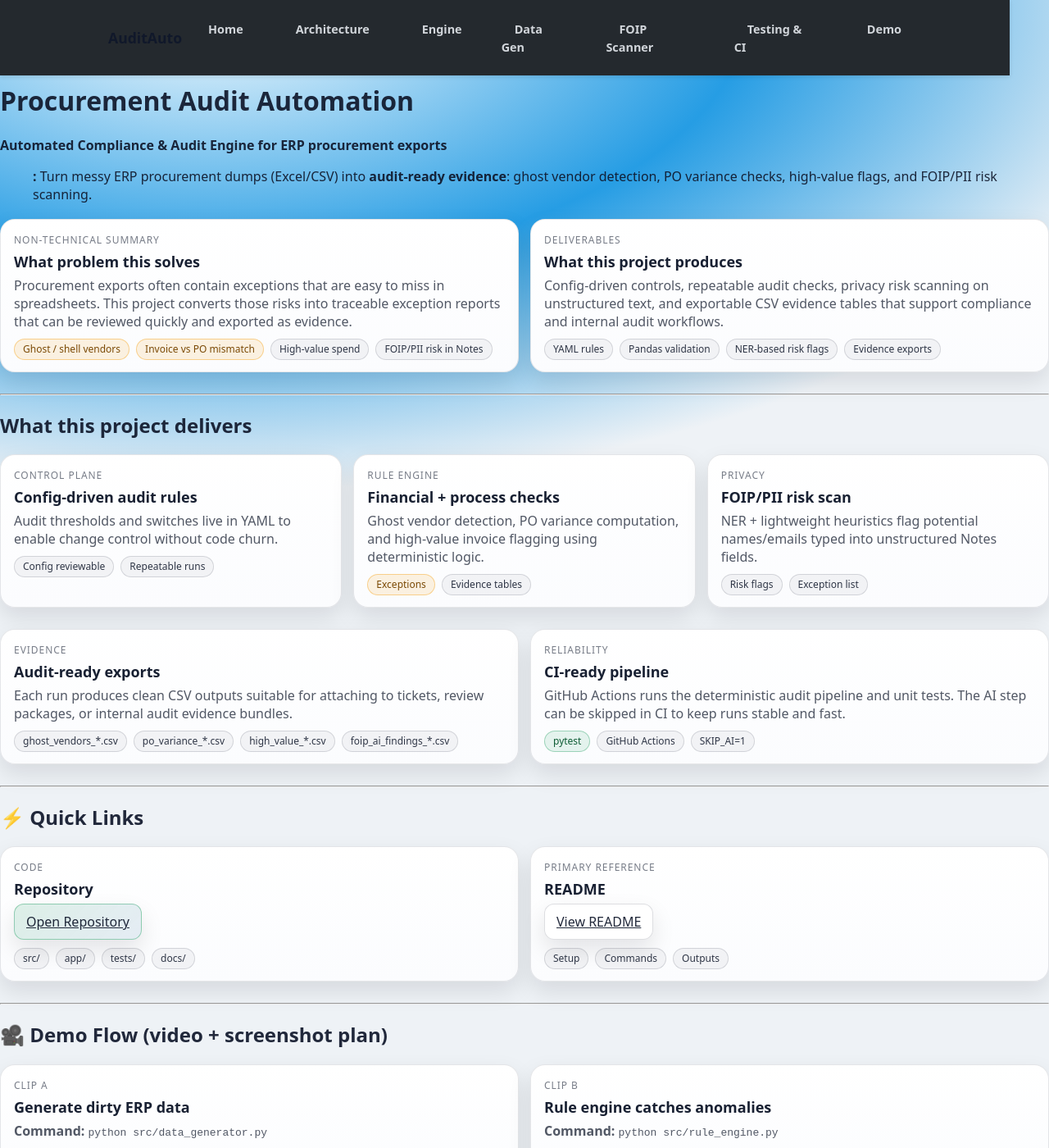
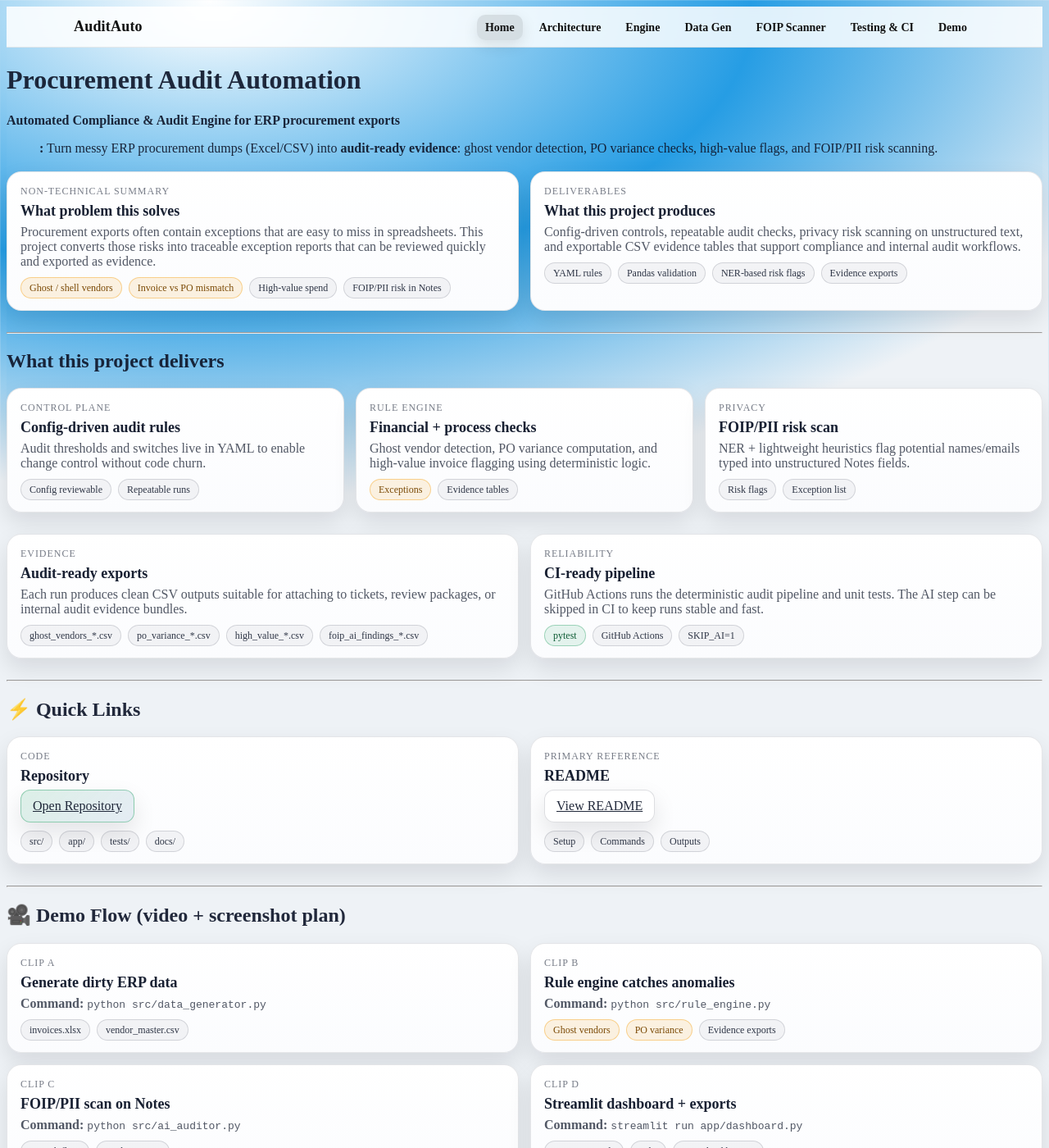
Before and after one commit to devtalent2030/procurement-audit-automation, a Jekyll site: the page built from docs/index.md, in a window 1280 px wide and 1400 px high. Shown: the whole window at 82% size. Built offline with Jekyll 4.4.1, drawn with Linux system fonts in a browser that asks for light colours.

Commit message:
Add responsive nav toggle and refine header styles
Enhance the site navigation: add ARIA attributes and an accessible hamburger toggle with JS to open/close the primary menu and to collapse it on link click. Update nav link templates to set an active class based on page URL. Revamp navigation styling: switch from fixed positioning to sticky, add backdrop blur and border, adjust layout/spacing, restyle logo and links, and implement responsive mobile menu visuals (toggle button, collapsed panel, and active link styles). These changes improve accessibility, mobile UX, and visual polish of the header.

```diff
--- a/docs/_includes/nav.html
+++ b/docs/_includes/nav.html
@@ -1,14 +1,49 @@
-<nav class="site-nav">
+<nav class="site-nav" role="navigation" aria-label="Primary">
   <div class="nav-container">
-    <a href="{{ '/' | relative_url }}" class="nav-logo">AuditAuto</a>
-    <ul class="nav-links">
-      <li><a href="{{ '/' | relative_url }}">Home</a></li>
-      <li><a href="{{ '/architecture/' | relative_url }}">Architecture</a></li>
-      <li><a href="{{ '/logic_engine_concepts/' | relative_url }}">Engine</a></li>
-      <li><a href="{{ '/data_generator/' | relative_url }}">Data Gen</a></li>
-      <li><a href="{{ '/foip_pii_scanner/' | relative_url }}">FOIP Scanner</a></li>
-      <li><a href="{{ '/testing_ci/' | relative_url }}">Testing & CI</a></li>
-      <li><a href="{{ '/demo/' | relative_url }}">Demo</a></li>
+    <a href="{{ '/' | relative_url }}" class="nav-logo" aria-label="AuditAuto Home">AuditAuto</a>
+
+    <!-- Mobile toggle -->
+    <button
+      class="nav-toggle"
+      type="button"
+      aria-label="Toggle navigation"
+      aria-controls="primary-nav"
+      aria-expanded="false"
+    >
+      <span class="nav-toggle-bar"></span>
+      <span class="nav-toggle-bar"></span>
+      <span class="nav-toggle-bar"></span>
+    </button>
+
+    <ul class="nav-links" id="primary-nav">
+      <li><a href="{{ '/' | relative_url }}" class="{% if page.url == '/' %}active{% endif %}">Home</a></li>
+      <li><a href="{{ '/architecture/' | relative_url }}" class="{% if page.url contains '/architecture/' %}active{% endif %}">Architecture</a></li>
+      <li><a href="{{ '/logic_engine_concepts/' | relative_url }}" class="{% if page.url contains '/logic_engine_concepts/' %}active{% endif %}">Engine</a></li>
+      <li><a href="{{ '/data_generator/' | relative_url }}" class="{% if page.url contains '/data_generator/' %}active{% endif %}">Data Gen</a></li>
+      <li><a href="{{ '/foip_pii_scanner/' | relative_url }}" class="{% if page.url contains '/foip_pii_scanner/' %}active{% endif %}">FOIP Scanner</a></li>
+      <li><a href="{{ '/testing_ci/' | relative_url }}" class="{% if page.url contains '/testing_ci/' %}active{% endif %}">Testing &amp; CI</a></li>
+      <li><a href="{{ '/demo/' | relative_url }}" class="{% if page.url contains '/demo/' %}active{% endif %}">Demo</a></li>
     </ul>
   </div>
 </nav>
+
+<script>
+  (function () {
+    const toggle = document.querySelector(".nav-toggle");
+    const nav = document.getElementById("primary-nav");
+    if (!toggle || !nav) return;
+
+    toggle.addEventListener("click", () => {
+      const isOpen = nav.classList.toggle("is-open");
+      toggle.setAttribute("aria-expanded", String(isOpen));
+    });
+
+    // Close on link click (mobile)
+    nav.querySelectorAll("a").forEach((a) => {
+      a.addEventListener("click", () => {
+        nav.classList.remove("is-open");
+        toggle.setAttribute("aria-expanded", "false");
+      });
+    });
+  })();
+</script>
--- a/docs/assets/css/style.scss
+++ b/docs/assets/css/style.scss
@@ -384,117 +384,116 @@ a[href="#main-content"] {
 /* -----------------------------------------
    Fixed Navigation Bar
 ------------------------------------------ */
-.site-header {
-  position: fixed;
+.site-nav {
+  position: sticky;
   top: 0;
-  left: 0;
-  width: 100%;
-  background: var(--card-bg);
-  z-index: 1000;
-  box-shadow: var(--shadow-soft);
-  border-bottom: 1px solid var(--card-border);
+  z-index: 999;
+  backdrop-filter: blur(10px);
+  -webkit-backdrop-filter: blur(10px);
+  border-bottom: 1px solid rgba(0,0,0,0.08);
+  background: rgba(255,255,255,0.85);
 }
 
-.site-nav {
-  max-width: 1200px;
+.nav-container {
+  max-width: 1100px;
   margin: 0 auto;
-  padding: 1rem;
+  padding: 14px 16px;
+  display: flex;
+  align-items: center;
+  justify-content: space-between;
+  gap: 14px;
 }
 
-.site-nav ul {
+.nav-logo {
+  font-weight: 800;
+  letter-spacing: 0.2px;
+  text-decoration: none;
+  color: #111;
+  font-size: 18px;
+  white-space: nowrap;
+}
+
+.nav-links {
   list-style: none;
   display: flex;
-  justify-content: center;
-  gap: 2rem;
+  align-items: center;
+  gap: 10px;
   margin: 0;
   padding: 0;
 }
 
-.site-nav li {
-  margin: 0;
-}
-
-.site-nav a {
-  color: var(--text);
+.nav-links a {
   text-decoration: none;
+  color: #111;
   font-weight: 600;
-  padding: 0.5rem 1rem;
-  border-radius: var(--radius);
-  transition: background 0.2s ease;
-}
-
-.site-nav a:hover {
-  background: rgba(15, 23, 42, 0.06);
-}
-
-/* Adjust main content to account for fixed header */
-/* --- FIXED NAVIGATION BAR STYLES --- */
-
-/* 1. Push the whole page down so the bar doesn't cover the title */
-body {
-  padding-top: 80px;
-  margin: 0;
-  font-family: system-ui, -apple-system, sans-serif;
-}
-
-/* 2. The Fixed Bar itself */
-.site-nav {
-  position: fixed;   /* Sticks to the window */
-  top: 0;
-  left: 0;
-  width: 100%;
-  height: 60px;
-  background-color: #24292e; /* GitHub Dark Grey */
-  color: white;
-  z-index: 1000;     /* Ensures it sits ON TOP of images */
-  box-shadow: 0 2px 5px rgba(0,0,0,0.1);
-}
-
-.nav-container {
-  max-width: 1000px; /* Matches standard readable width */
-  margin: 0 auto;
-  display: flex;
-  align-items: center;
-  justify-content: space-between;
-  height: 100%;
-  padding: 0 20px;
-}
-
-/* Logo */
-.nav-logo {
-  font-weight: bold;
-  font-size: 1.1rem;
-  color: white;
-  text-decoration: none;
-}
-
-/* Links */
-.nav-links {
-  list-style: none;
-  display: flex;
-  gap: 20px;
-  margin: 0;
-  padding: 0;
-}
-
-.nav-links li {
-  margin: 0;
-}
-
-.nav-links a {
-  color: #d1d5da;
-  text-decoration: none;
-  font-size: 0.9rem;
+  font-size: 14px;
+  padding: 8px 10px;
+  border-radius: 10px;
+  transition: transform 120ms ease, background 120ms ease, box-shadow 120ms ease;
 }
 
 .nav-links a:hover {
-  color: white;
-  text-decoration: underline;
+  background: rgba(0,0,0,0.06);
+  transform: translateY(-1px);
 }
 
-/* Mobile responsive tweak (optional) */
-@media (max-width: 768px) {
+.nav-links a.active {
+  background: rgba(0,0,0,0.10);
+  box-shadow: 0 6px 18px rgba(0,0,0,0.10);
+}
+
+/* Mobile toggle button */
+.nav-toggle {
+  display: none;
+  background: transparent;
+  border: 1px solid rgba(0,0,0,0.12);
+  border-radius: 12px;
+  padding: 10px;
+  cursor: pointer;
+}
+
+.nav-toggle-bar {
+  display: block;
+  width: 18px;
+  height: 2px;
+  background: #111;
+  margin: 4px 0;
+  border-radius: 999px;
+}
+
+/* Responsive: collapse into hamburger menu */
+@media (max-width: 860px) {
+  .nav-toggle {
+    display: inline-flex;
+    align-items: center;
+    justify-content: center;
+  }
+
   .nav-links {
-    display: none; /* Hides links on very small screens to prevent breaking */
+    display: none;
+    position: absolute;
+    left: 16px;
+    right: 16px;
+    top: 62px;
+    flex-direction: column;
+    align-items: stretch;
+    gap: 6px;
+    padding: 10px;
+    border-radius: 16px;
+    border: 1px solid rgba(0,0,0,0.10);
+    background: rgba(255,255,255,0.95);
+    box-shadow: 0 14px 40px rgba(0,0,0,0.14);
+  }
+
+  .nav-links.is-open {
+    display: flex;
+  }
+
+  .nav-links a {
+    padding: 10px 12px;
+  }
+
+  .nav-container {
+    position: relative;
   }
 }
```
